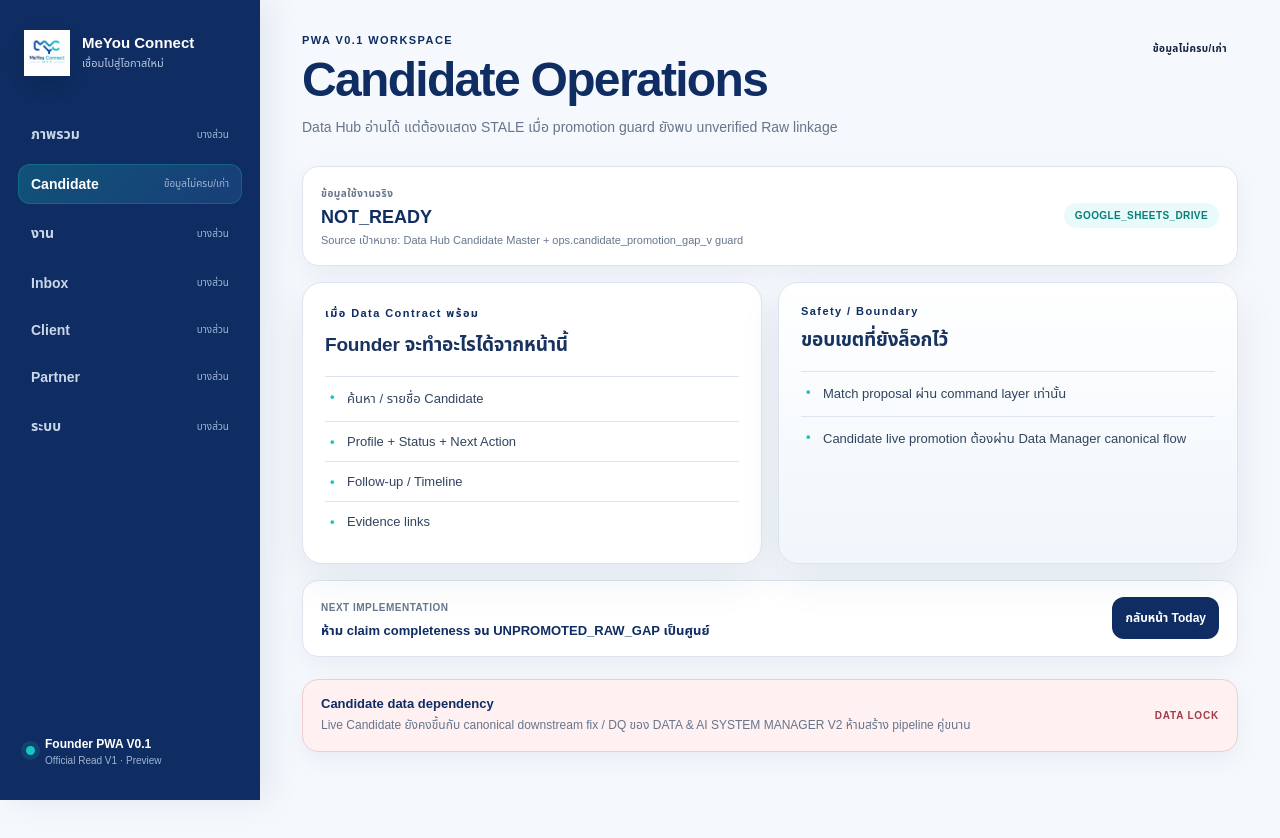
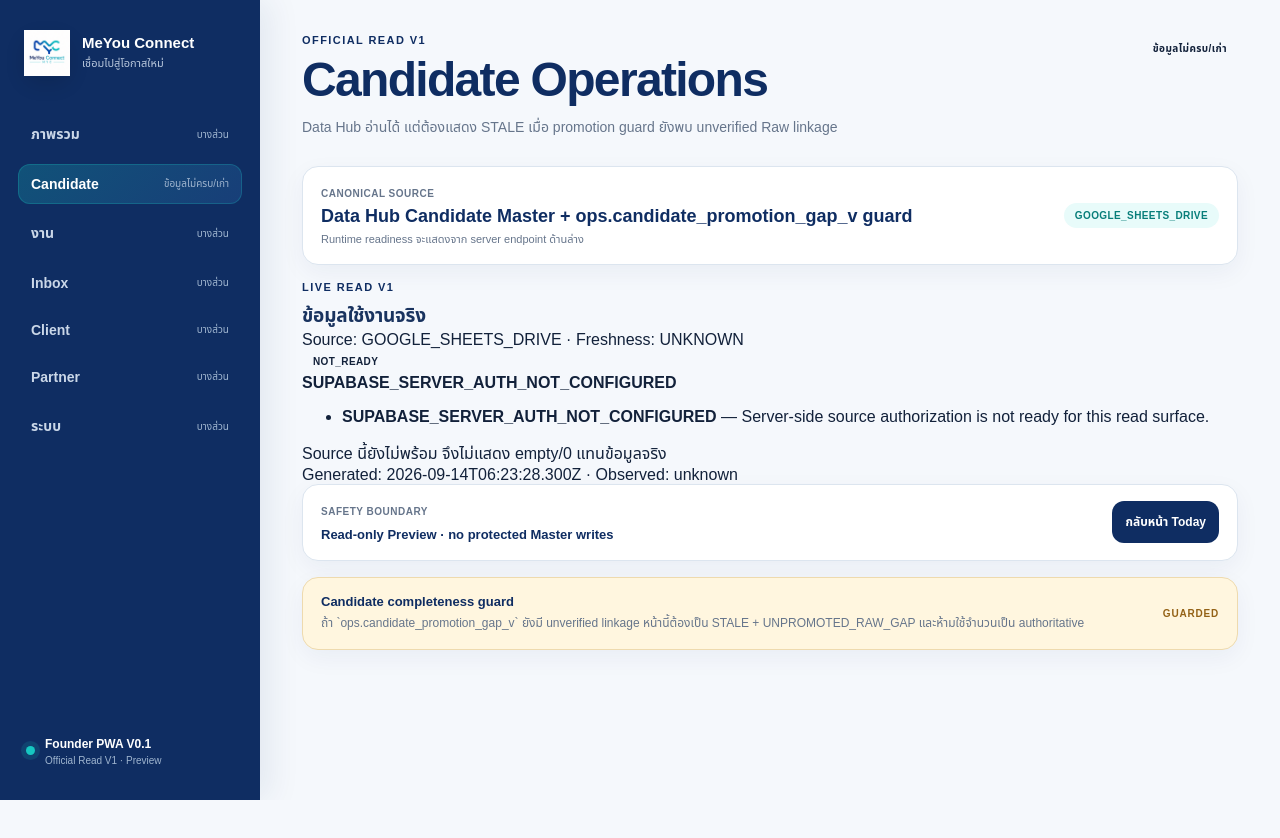
Before and after one commit to jompol-srisaman/MeYou-Connect, a Next.js app: page /candidates in a window 1280 px wide. After the commit the page ends 800 px from the top, so only its background shows below. Built offline with nearby package versions, Linux system fonts and the light colour scheme.

Commit message:
feat(read): bind module workspaces to Official Read V1

```diff
--- a/app/[section]/page.tsx
+++ b/app/[section]/page.tsx
@@ -1,59 +1,33 @@
 import Link from "next/link";
 import { notFound } from "next/navigation";
 import { AppShell, ReadinessBadge, SourcePill } from "@/components/app-shell";
-import { canonicalSystem, modules, type ModuleKey } from "@/lib/phase0";
+import { LiveReadPanel } from "@/components/live-read-panel";
+import { modules, type ModuleKey } from "@/lib/phase0";
 
-const validSections = new Set<ModuleKey>([
-  "candidates",
-  "jobs",
-  "inbox",
-  "clients",
-  "partners",
-  "system",
-]);
-
+const validSections = new Set<ModuleKey>(["candidates", "jobs", "inbox", "clients", "partners", "system"]);
 type WorkspaceKey = Exclude<ModuleKey, "dashboard">;
 
-const workspaceContent: Record<WorkspaceKey, { primary: string[]; secondary: string[] }> = {
-  candidates: {
-    primary: ["ค้นหา / รายชื่อ Candidate", "Profile + Status + Next Action", "Follow-up / Timeline", "Evidence links"],
-    secondary: ["Match proposal ผ่าน command layer เท่านั้น", "Candidate live promotion ต้องผ่าน Data Manager canonical flow"],
-  },
-  jobs: {
-    primary: ["Active / Inactive Jobs", "Requirement / Wage / OT / Shift", "Headcount / Pipeline", "Transport / Dorm"],
-    secondary: ["Client/Sub source link", "Match context โดยไม่สร้างข้อมูลสมัครปลอม"],
-  },
-  inbox: {
-    primary: ["LINE Raw feed แยก thread/source", "Text / Image / File evidence", "Verified entity link", "Unknown / DQ state"],
-    secondary: ["Read-only first", "การผูก entity หรือเปลี่ยน Master ต้องผ่าน validator/permission"],
-  },
-  clients: {
-    primary: ["Client profile / contact", "Active demand / Job links", "Follow-up / next action", "Payment term reference"],
-    secondary: ["Read workspace ก่อน controlled writes", "ไม่มีการแก้ Master ตรงจาก UI"],
-  },
-  partners: {
-    primary: ["Partner profile", "Candidate attribution", "Referral pipeline", "Placement outcome"],
-    secondary: ["Evidence first", "Commission visibility แยกจาก payment control"],
-  },
-  system: {
-    primary: ["LINE ingestion health", "Raw / Event / Worker readiness", "DQ queue", "Source freshness"],
-    secondary: ["Feature flags / kill-switch boundary", "Production gate ยังปิดใน Preview"],
-  },
+const liveConfig: Record<WorkspaceKey, { endpoint: string; kind: "candidate" | "job" | "inbox" | "client" | "partner" | "system" }> = {
+  candidates: { endpoint: "/api/v1/read/candidates", kind: "candidate" },
+  jobs: { endpoint: "/api/v1/read/jobs", kind: "job" },
+  inbox: { endpoint: "/api/v1/read/inbox/line", kind: "inbox" },
+  clients: { endpoint: "/api/v1/read/clients", kind: "client" },
+  partners: { endpoint: "/api/v1/read/partners", kind: "partner" },
+  system: { endpoint: "/api/v1/read/system/health", kind: "system" },
 };
 
 export default async function ModuleWorkspace({ params }: { params: Promise<{ section: string }> }) {
   const { section } = await params;
   if (!validSections.has(section as ModuleKey)) notFound();
-
   const key = section as WorkspaceKey;
   const item = modules[key];
-  const content = workspaceContent[key];
+  const live = liveConfig[key];
 
   return (
     <AppShell active={key}>
       <header className="page-header compact-page-header">
         <div>
-          <p className="eyebrow">PWA V0.1 WORKSPACE</p>
+          <p className="eyebrow">OFFICIAL READ V1</p>
           <h1>{item.label}</h1>
           <p className="page-subtitle">{item.summary}</p>
         </div>
@@ -61,58 +35,22 @@ export default async function ModuleWorkspace({ params }: { params: Promise<{ se
       </header>
 
       <section className="workspace-status-card">
-        <div>
-          <span className="workspace-status-label">ข้อมูลใช้งานจริง</span>
-          <strong>{item.readiness === "READY" ? "READY" : "NOT_READY"}</strong>
-          <p>Source เป้าหมาย: {item.source}</p>
-        </div>
-        <SourcePill>{canonicalSystem.operationalSource.kind}</SourcePill>
+        <div><span className="workspace-status-label">Canonical source</span><strong>{item.source}</strong><p>Runtime readiness จะแสดงจาก server endpoint ด้านล่าง</p></div>
+        <SourcePill>{key === "system" || key === "inbox" ? "SUPABASE_TECHNICAL" : "GOOGLE_SHEETS_DRIVE"}</SourcePill>
       </section>
 
-      <section className="workspace-grid">
-        <article className="panel workspace-panel">
-          <p className="eyebrow">เมื่อ Data Contract พร้อม</p>
-          <h2>Founder จะทำอะไรได้จากหน้านี้</h2>
-          <ul className="feature-list">
-            {content.primary.map((detail) => <li key={detail}>{detail}</li>)}
-          </ul>
-        </article>
-
-        <article className="panel workspace-panel boundary-panel">
-          <p className="eyebrow">Safety / Boundary</p>
-          <h2>ขอบเขตที่ยังล็อกไว้</h2>
-          <ul className="feature-list">
-            {content.secondary.map((detail) => <li key={detail}>{detail}</li>)}
-          </ul>
-        </article>
-      </section>
+      <LiveReadPanel endpoint={live.endpoint} kind={live.kind} title="ข้อมูลใช้งานจริง" />
 
       <section className="next-step-card">
-        <div>
-          <span>Next implementation</span>
-          <strong>{item.next}</strong>
-        </div>
+        <div><span>Safety boundary</span><strong>Read-only Preview · no protected Master writes</strong></div>
         <Link href="/" className="secondary-button">กลับหน้า Today</Link>
       </section>
 
       {key === "candidates" ? (
-        <section className="notice notice-danger">
-          <div>
-            <strong>Candidate data dependency</strong>
-            <p>Live Candidate ยังคงขึ้นกับ canonical downstream fix / DQ ของ DATA & AI SYSTEM MANAGER V2 ห้ามสร้าง pipeline คู่ขนาน</p>
-          </div>
-          <span>DATA LOCK</span>
-        </section>
+        <section className="notice notice-warning"><div><strong>Candidate completeness guard</strong><p>ถ้า `ops.candidate_promotion_gap_v` ยังมี unverified linkage หน้านี้ต้องเป็น STALE + UNPROMOTED_RAW_GAP และห้ามใช้จำนวนเป็น authoritative</p></div><span>GUARDED</span></section>
       ) : null}
-
       {key === "inbox" ? (
-        <section className="notice notice-warning">
-          <div>
-            <strong>Inbox read-only first</strong>
-            <p>Raw/Evidence แสดงได้เมื่อ approved read surface พร้อม แต่ action ที่มีผลต่อ Master ต้องผ่าน command + validator + permission ก่อนเสมอ</p>
-          </div>
-          <span>READ ONLY</span>
-        </section>
+        <section className="notice notice-warning"><div><strong>Inbox sensitive data</strong><p>Preview แสดงเฉพาะ metadata ที่ลดความอ่อนไหว; sender reference และ message/raw summary ไม่ออกสู่ browser จน permission context พร้อม</p></div><span>REDACTED</span></section>
       ) : null}
     </AppShell>
   );
```
